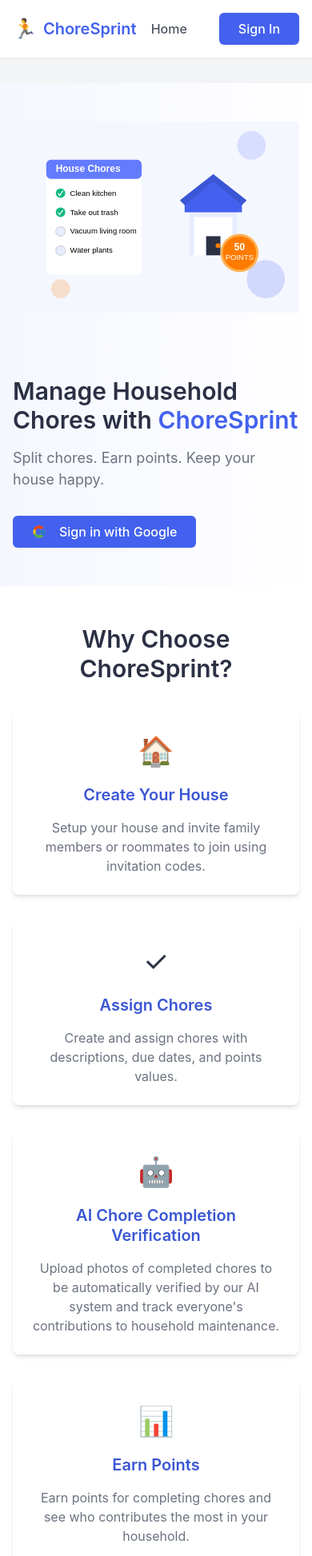
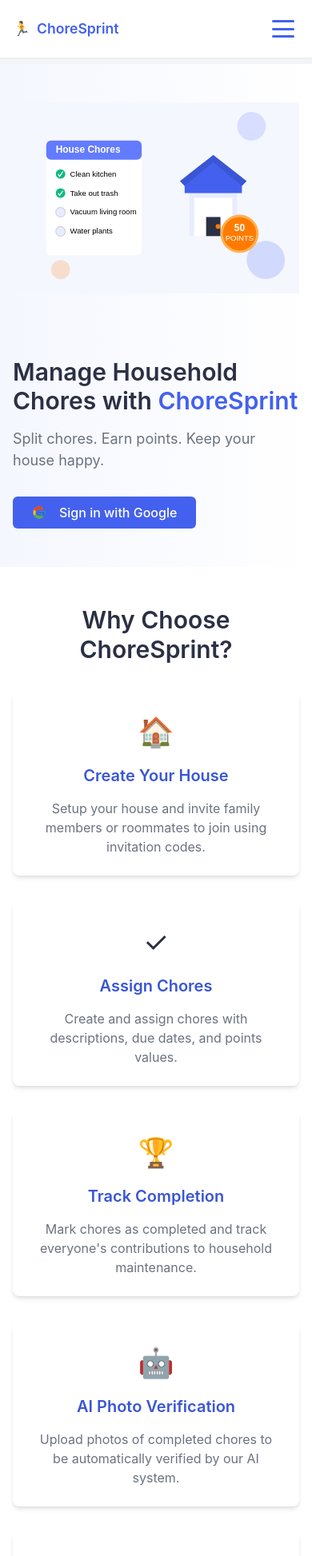
Before and after one commit to UTSC-CSCC09-Programming-on-the-Web/project-choresprint, a Vue app in the folder frontend/: page / in a window 390 px wide. Shown: the top 1946 px of the page at 80% size. Built offline with nearby package versions, Linux system fonts and the light colour scheme; no server answers.

Commit message:
chore: make the ui mobile friendly

```diff
--- a/frontend/src/App.vue
+++ b/frontend/src/App.vue
@@ -17,6 +17,7 @@
 const user = ref<User | null>(null);
 const isLoading = ref(true);
 const dropdownOpen = ref(false);
+const mobileNavOpen = ref(false);
 const subscriptionRequired = ref(false);
 
 // Get router
@@ -37,6 +38,13 @@
   dropdownOpen.value = !dropdownOpen.value;
 };
 
+// Toggle mobile nav
+const toggleMobileNav = () => {
+  mobileNavOpen.value = !mobileNavOpen.value;
+  // Close dropdown if mobile nav closes
+  if (!mobileNavOpen.value) dropdownOpen.value = false;
+};
+
 // Close dropdown when clicking outside
 const closeDropdownOnClickOutside = (event: MouseEvent) => {
   const userMenu = document.querySelector(".user-menu");
@@ -53,6 +61,15 @@
 onMounted(() => {
   document.addEventListener("click", closeDropdownOnClickOutside);
 });
+
+// Close mobile nav on route change
+watch(
+  () => router.currentRoute.value.fullPath,
+  () => {
+    mobileNavOpen.value = false;
+    dropdownOpen.value = false;
+  }
+);
 
 // Check if user is logged in
 const checkAuth = async () => {
@@ -110,12 +127,31 @@
       <div class="container nav-container">
         <div class="nav-brand">
           <router-link to="/" class="nav-brand-link">
-            <!-- Generated by GitHub Copilot -->
             <span class="brand-icon">🏃</span> ChoreSprint
           </router-link>
         </div>
 
-        <nav class="nav-links" v-if="!isLoading">
+        <!-- Hamburger for mobile -->
+        <button
+          class="mobile-nav-toggle"
+          @click="toggleMobileNav"
+          aria-label="Toggle navigation"
+        >
+          <span class="hamburger" :class="{ open: mobileNavOpen }">
+            <span class="bar"></span>
+            <span class="bar"></span>
+            <span class="bar"></span>
+          </span>
+        </button>
+
+        <nav
+          class="nav-links"
+          :class="{
+            'nav-links-mobile': true,
+            'nav-links-mobile-open': mobileNavOpen,
+          }"
+          v-if="!isLoading"
+        >
           <div class="nav-links-container">
             <router-link to="/" class="nav-link" exact>Home</router-link>
             <router-link v-if="user" to="/dashboard" class="nav-link"
@@ -179,9 +215,7 @@
             reserved.
           </div>
           <div class="footer-links">
-            <a href="#" class="footer-link">Terms</a>
-            <a href="#" class="footer-link">Privacy</a>
-            <a href="#" class="footer-link">Help</a>
+            <a href="#" class="footer-link">Credits</a>
           </div>
         </div>
       </div>
@@ -294,6 +328,8 @@
   transition: background-color var(--transition-fast);
   color: var(--gray-dark);
   text-decoration: none;
+  font-size: var(--font-size-sm) !important;
+  line-height: 1.5;
 }
 
 .dropdown-item:hover {
@@ -334,10 +370,161 @@
   color: var(--primary);
 }
 
-@media (max-width: 768px) {
+/* --- Mobile Styles --- */
+@media (max-width: 900px) {
+  .nav-container {
+    flex-direction: row;
+    align-items: center;
+    justify-content: space-between;
+    padding: 0 var(--spacing-md);
+  }
+  .nav-links {
+    display: flex !important;
+  }
+  .navbar {
+    position: relative;
+    z-index: 200;
+    background: var(--white);
+    box-shadow: var(--shadow-md);
+  }
+  .mobile-nav-toggle {
+    display: flex;
+    align-items: center;
+    justify-content: center;
+    width: 40px;
+    height: 40px;
+    background: none;
+    border: none;
+    cursor: pointer;
+    z-index: 100;
+    margin-left: auto;
+    padding: 0;
+  }
+  .hamburger {
+    display: inline-block;
+    width: 28px;
+    height: 22px;
+    position: relative;
+    transition: all 0.3s cubic-bezier(0.4, 0, 0.2, 1);
+  }
+  .hamburger .bar {
+    display: block;
+    position: absolute;
+    left: 0;
+    width: 100%;
+    height: 3px;
+    background: var(--primary);
+    border-radius: 2px;
+    transition: all 0.3s cubic-bezier(0.4, 0, 0.2, 1);
+  }
+  .hamburger .bar:nth-child(1) {
+    top: 0;
+  }
+  .hamburger .bar:nth-child(2) {
+    top: 9.5px;
+  }
+  .hamburger .bar:nth-child(3) {
+    top: 19px;
+  }
+  .hamburger.open .bar:nth-child(1) {
+    transform: translateY(9.5px) rotate(45deg);
+  }
+  .hamburger.open .bar:nth-child(2) {
+    opacity: 0;
+  }
+  .hamburger.open .bar:nth-child(3) {
+    transform: translateY(-9.5px) rotate(-45deg);
+  }
+  .nav-links-mobile {
+    display: flex;
+    flex-direction: column;
+    position: absolute;
+    top: 100%;
+    left: 0;
+    right: 0;
+    width: 100vw;
+    background: var(--white);
+    box-shadow: var(--shadow-lg);
+    z-index: 99;
+    padding: var(--spacing-xl) var(--spacing-lg);
+    transition:
+      max-height 0.3s cubic-bezier(0.4, 0, 0.2, 1),
+      opacity 0.3s cubic-bezier(0.4, 0, 0.2, 1);
+    gap: var(--spacing-xl);
+    align-items: flex-start;
+    justify-content: flex-start;
+    max-height: 0;
+    opacity: 0;
+    overflow: hidden;
+    pointer-events: none;
+  }
+  .nav-links-mobile-open {
+    max-height: 500px;
+    opacity: 1;
+    pointer-events: auto;
+    display: flex;
+  }
+  .nav-links-container {
+    flex-direction: column;
+    gap: var(--spacing-lg);
+    width: 100%;
+  }
+  .user-menu {
+    width: 100%;
+    margin-top: var(--spacing-lg);
+  }
+  .dropdown-menu {
+    position: static;
+    box-shadow: none;
+    margin-top: 0;
+    width: 100%;
+    border-radius: var(--radius-md);
+    background: var(--light);
+    opacity: 1;
+    display: none;
+    transform: none;
+    transition: none;
+  }
+  .dropdown-menu-active {
+    display: block;
+  }
+  .dropdown-item {
+    width: 100%;
+    padding: var(--spacing-sm) var(--spacing-md);
+    font-size: var(--font-size-sm) !important;
+    line-height: 1.5;
+  }
+  .nav-sign-in {
+    width: 100%;
+    margin: var(--spacing-md) 0 0 0;
+    text-align: left;
+  }
+  .main-content {
+    padding: var(--spacing-md) 0;
+  }
   .footer-content {
     flex-direction: column;
     gap: var(--spacing-md);
+    align-items: flex-start;
+  }
+  .footer {
+    padding: var(--spacing-md) 0;
+    margin-top: var(--spacing-lg);
+  }
+}
+
+@media (max-width: 500px) {
+  .nav-brand-link {
+    font-size: 1.1rem;
+  }
+  .brand-icon {
+    font-size: 1.1rem;
+  }
+  .main-content {
+    padding: var(--spacing-sm) 0;
+  }
+  .footer {
+    padding: var(--spacing-sm) 0;
   }
 }
 
--- a/frontend/src/composables/useHomePageSections.ts
+++ b/frontend/src/composables/useHomePageSections.ts
@@ -14,16 +14,28 @@
         "Create and assign chores with descriptions, due dates, and points values.",
     },
     {
+      icon: "🏆",
+      title: "Track Completion",
+      description:
+        "Mark chores as completed and track everyone's contributions to household maintenance.",
+    },
+    {
       icon: "🤖",
-      title: "AI Chore Completion Verification",
+      title: "AI Photo Verification",
       description:
-        "Upload photos of completed chores to be automatically verified by our AI system and track everyone's contributions to household maintenance.",
+        "Upload photos of completed chores to be automatically verified by our AI system.",
     },
     {
       icon: "📊",
       title: "Earn Points",
       description:
         "Earn points for completing chores and see who contributes the most in your household.",
+    },
+    {
+      icon: "🔔",
+      title: "Weekly Digest",
+      description:
+        "Receive weekly summaries and statistics about your household's chore completion.",
     },
   ];
 
@@ -49,31 +61,8 @@
     },
   ];
 
-  // Coming soon features
-  const comingSoonFeatures = [
-    {
-      icon: "🎮",
-      title: "Chore Draft Lobby",
-      description:
-        "Join real-time chore draft sessions to fairly distribute tasks among household members.",
-    },
-    {
-      icon: "⚖️",
-      title: "Chore Court",
-      description:
-        "Vote on disputed chores in a democratic process to ensure fairness.",
-    },
-    {
-      icon: "🔔",
-      title: "Weekly Digest",
-      description:
-        "Receive weekly summaries and statistics about your household's chore completion.",
-    },
-  ];
-
   return {
     features,
     steps,
-    comingSoonFeatures,
   };
 }
--- a/frontend/src/pages/Dashboard.vue
+++ b/frontend/src/pages/Dashboard.vue
@@ -1120,6 +1120,7 @@
 @media (max-width: 768px) {
   .dashboard-grid {
     grid-template-columns: 1fr;
+    gap: var(--spacing-md);
   }
 
   .house-info-card,
@@ -1139,6 +1140,39 @@
   .action-buttons {
     flex-direction: column;
   }
+
+  /* --- Chore card mobile improvements --- */
+  .chore-card {
+    flex-direction: column;
+    align-items: stretch;
+    padding: var(--spacing-md) var(--spacing-sm);
+    min-width: 0;
+    word-break: break-word;
+    gap: var(--spacing-sm);
+  }
+  .chore-status {
+    margin-right: 0;
+    margin-bottom: var(--spacing-xs);
+    align-self: flex-start;
+  }
+  .chore-content {
+    width: 100%;
+    min-width: 0;
+  }
+  .chore-actions {
+    margin-left: 0;
+    min-width: 0;
+    max-width: 100%;
+    width: 100%;
+    flex-direction: column;
+    gap: var(--spacing-xs);
+  }
+  .completed-badge,
+  .failed-badge {
+    width: 100%;
+    box-sizing: border-box;
+    margin-top: var(--spacing-xs);
+  }
 }
 </style>
 
--- a/frontend/src/pages/Home.vue
+++ b/frontend/src/pages/Home.vue
@@ -106,28 +106,6 @@
       </div>
     </section>
 
-    <!-- Coming Soon Section -->
-    <section class="coming-soon-section">
-      <div class="container">
-        <h2 class="section-title">Coming Soon</h2>
-        <p class="section-subtitle">
-          We're working on exciting new features for future releases
-        </p>
-
-        <div class="coming-soon-grid">
-          <div
-            v-for="(feature, index) in sections.comingSoonFeatures"
-            :key="index"
-            class="coming-soon-card"
-          >
-            <div class="coming-soon-icon">{{ feature.icon }}</div>
-            <h3 class="coming-soon-title">{{ feature.title }}</h3>
-            <p class="coming-soon-description">{{ feature.description }}</p>
-          </div>
-        </div>
-      </div>
-    </section>
-
     <!-- CTA Section -->
     <section class="cta-section">
       <div class="container">
@@ -142,7 +120,7 @@
 
           <div v-if="!userStore.user" class="cta-button">
             <a :href="getGoogleAuthUrl()" class="btn btn-lg btn-primary"
-              >Get Started for Free</a
+              >Get Started</a
             >
           </div>
           <div v-else class="cta-button">
@@ -246,7 +224,7 @@
 
 .features-grid {
   display: grid;
-  grid-template-columns: repeat(auto-fit, minmax(250px, 1fr));
+  grid-template-columns: repeat(auto-fit, minmax(350px, 1fr));
   gap: var(--spacing-xl);
 }
 
```
